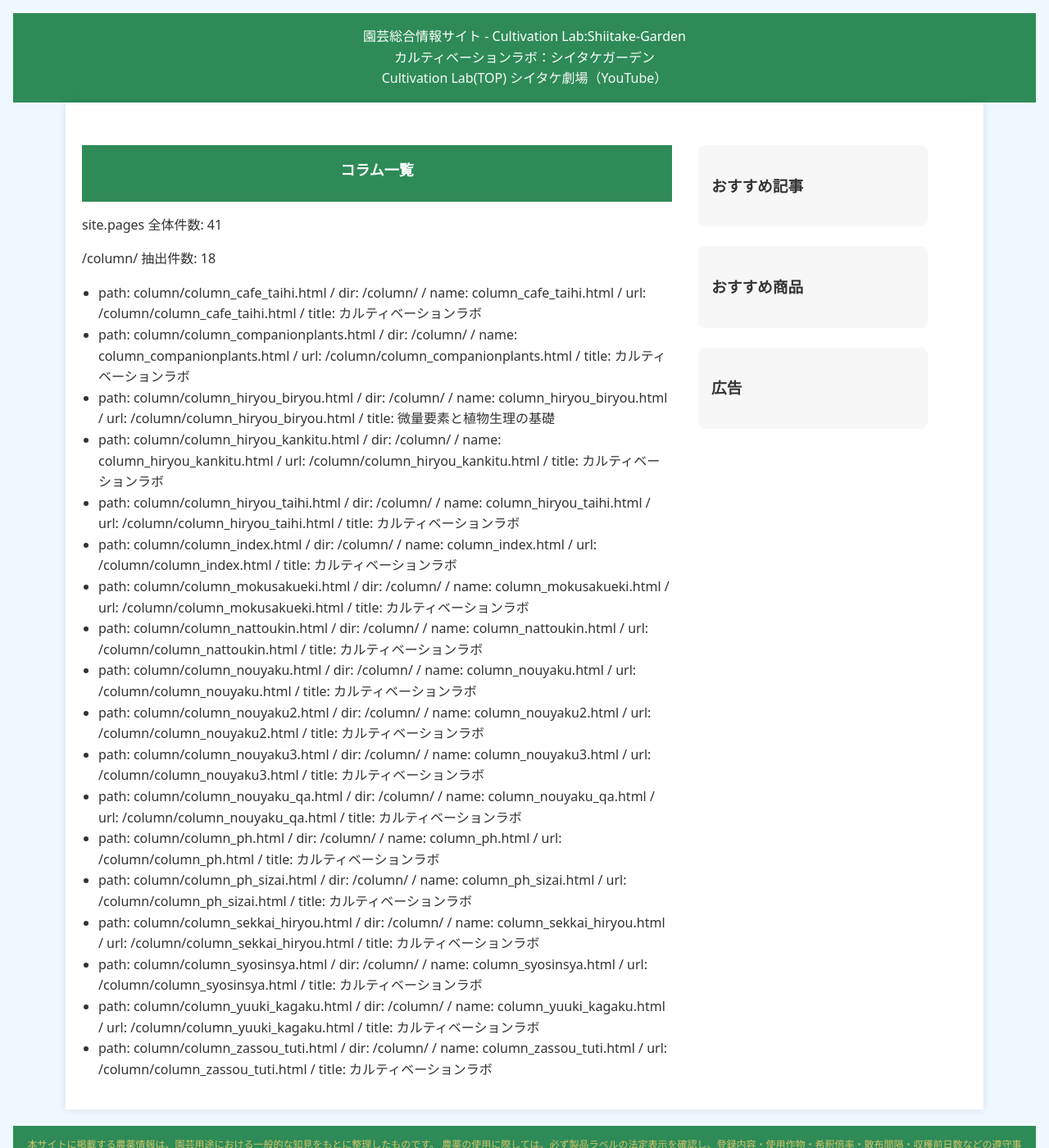
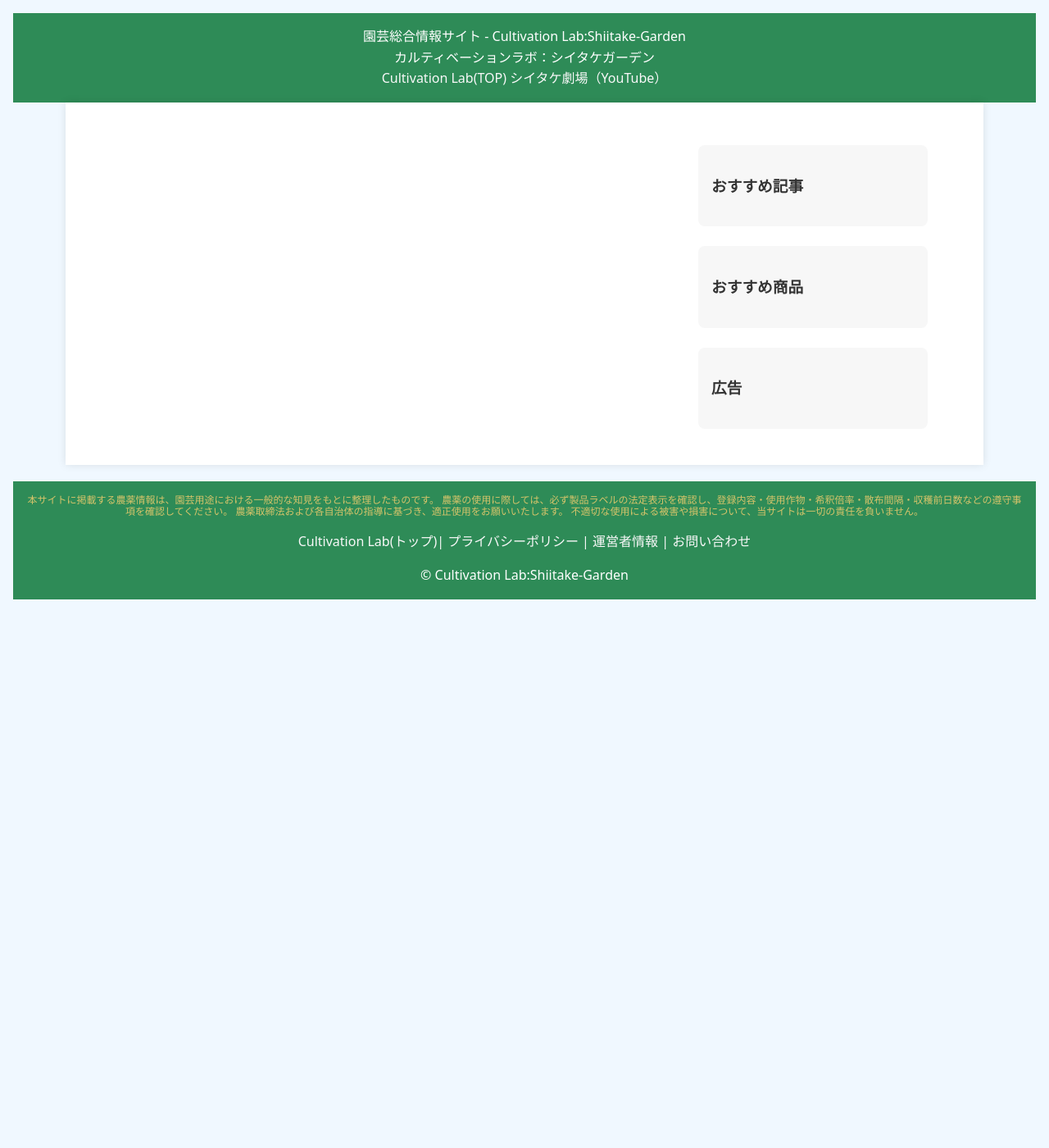
Before and after one commit to shiitake-garden/shiitake-garden.github.io, a Jekyll site: the page built from column/index.html, in a window 1280 px wide and 1400 px high. Shown: the whole window at 82% size. Built offline with Jekyll 4.4.1, drawn with Linux system fonts in a browser that asks for light colours.

Commit message:
Update index.html

```diff
--- a/column/index.html
+++ b/column/index.html
@@ -11,32 +11,6 @@ title: カルティベーションラボ
 <!--ここから記事-->
 <section class="article-layout">
   <article class="article-main">
-
-
-<header>
-      <h1>コラム一覧</h1>
-</header>
-
-
-<p>site.pages 全体件数: {{ site.pages | size }}</p>
-
-{%- assign column_pages = site.pages
-    | where_exp: "p", "p.dir == '/column/' and p.name != 'index.html'" -%}
-<p>/column/ 抽出件数: {{ column_pages | size }}</p>
-
-<ul>
-  {%- for p in column_pages -%}
-    <li>
-      path: {{ p.path }} /
-      dir: {{ p.dir }} /
-      name: {{ p.name }} /
-      url: {{ p.url }} /
-      title: {{ p.title | default: '(titleなし)' }}
-    </li>
-  {%- endfor -%}
-</ul>
-
-
 
 
 
```
